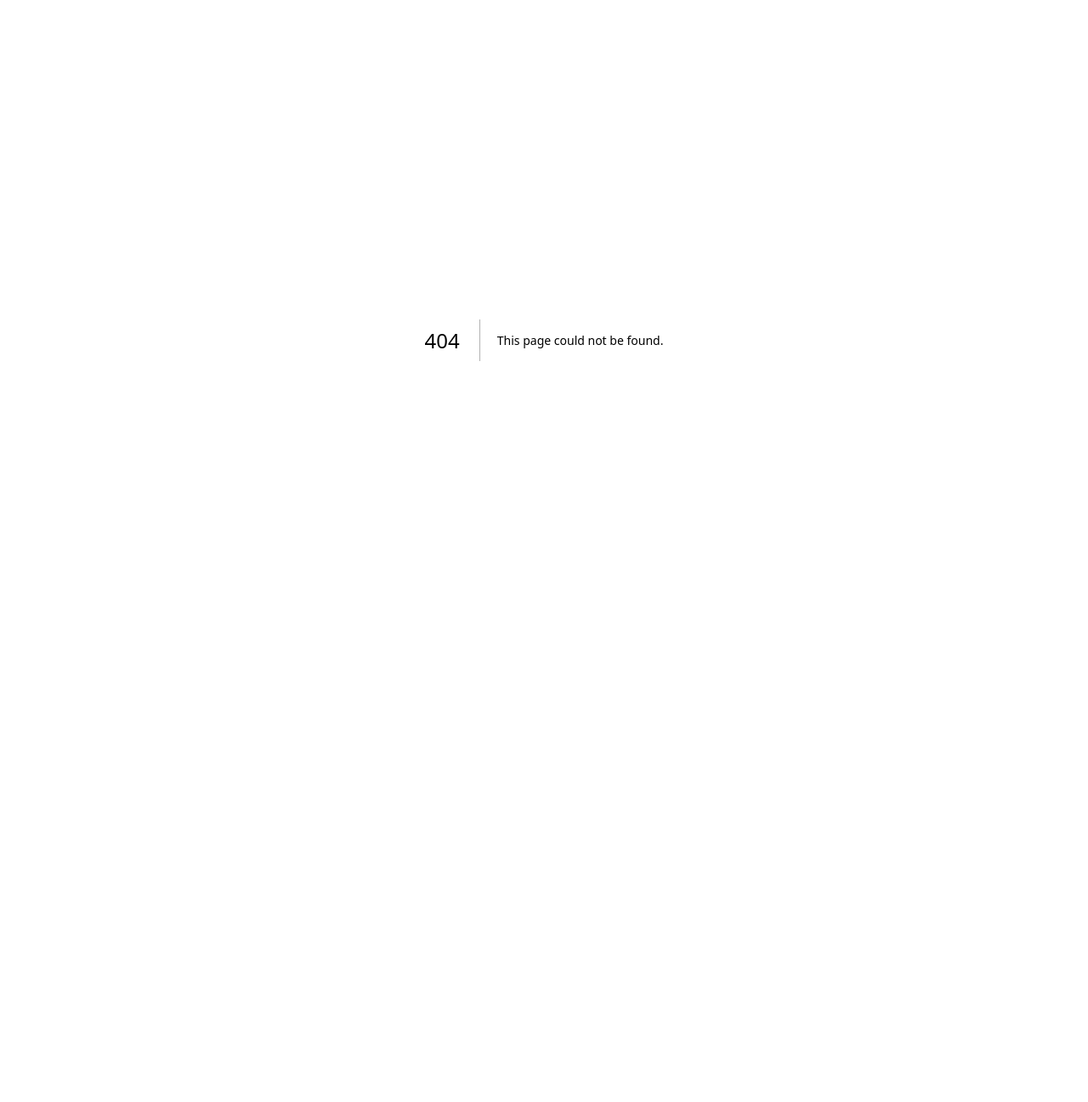
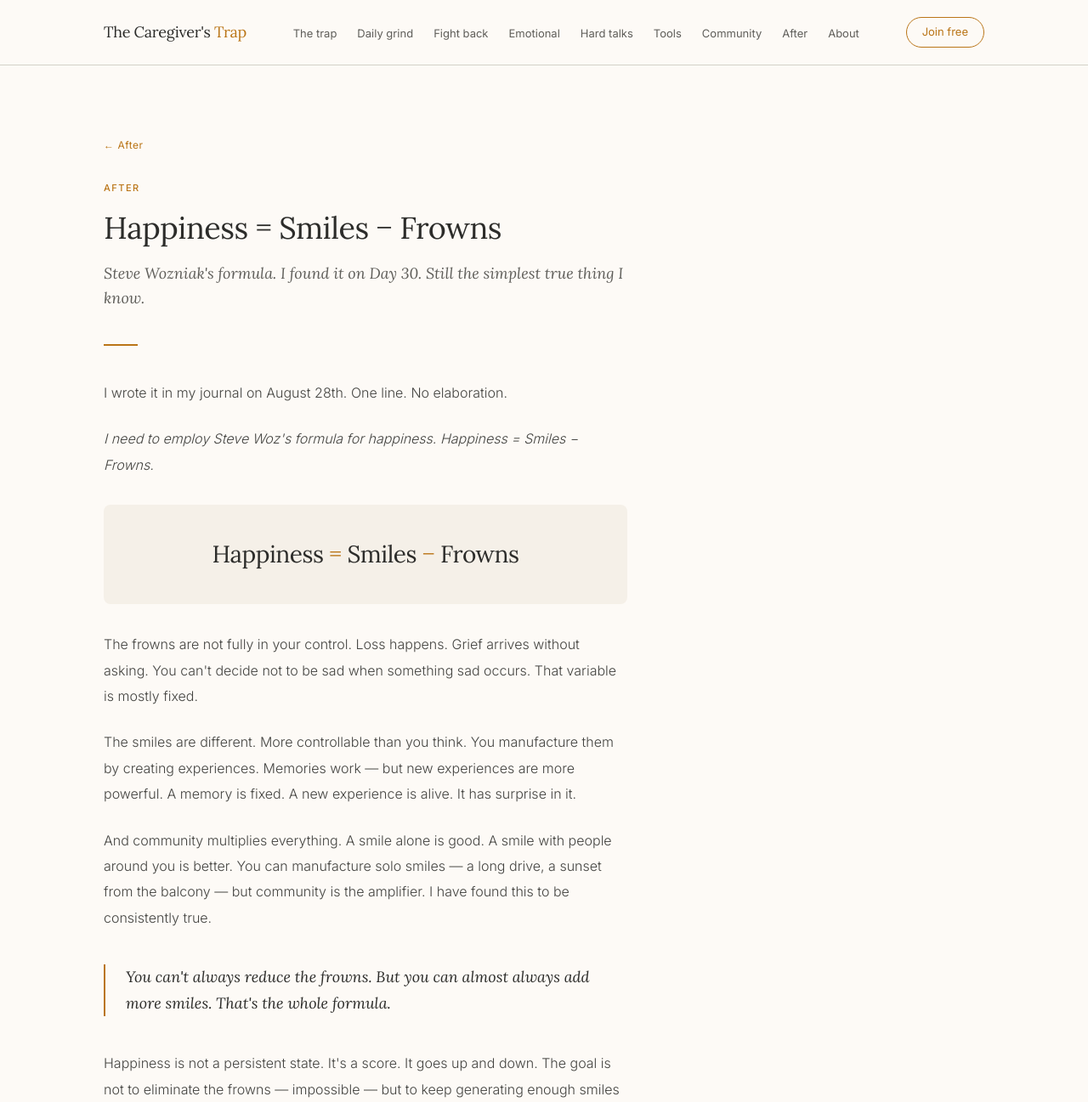
Before and after one commit to caseywsj/caregivertrap, a Next.js app: page /after/happiness-smiles-frowns in a window 1280 px wide. Before the commit this address had no page. Shown: the top 1297 px of the page at 85% size. Before the commit the page ends 800 px from the top, so only its background shows below. Built offline with nearby package versions, Linux system fonts and the light colour scheme.

Commit message:
Add Happiness = Smiles minus Frowns article to After section

```diff
--- /dev/null
+++ b/app/after/happiness-smiles-frowns/page.tsx
@@ -0,0 +1,109 @@
+"use client";
+import Nav from "../../../components/Nav";
+import Footer from "../../../components/Footer";
+import JoinCTA from "../../../components/JoinCTA";
+
+export default function HappinessSmilesFroms() {
+  return (
+    <main style={{ fontFamily: "'Inter', sans-serif", background: "#FDFAF6", color: "#2C2C2A", minHeight: "100vh" }}>
+      <Nav />
+      <div style={{ maxWidth: "1100px", margin: "0 auto" }}>
+        <article style={{ padding: "5rem 2rem 3rem", maxWidth: "680px" }}>
+
+          <div style={{ marginBottom: "2rem" }}>
+            <a href="/after" style={{ fontSize: "12px", color: "#BA7517", textDecoration: "none", letterSpacing: "0.5px" }}>
+              ← After
+            </a>
+          </div>
+
+          <p style={{ fontSize: "11px", letterSpacing: "1.5px", textTransform: "uppercase" as const, color: "#BA7517", marginBottom: "1rem", fontWeight: 500 }}>
+            After
+          </p>
+
+          <h1 style={{ fontFamily: "'Lora', serif", fontSize: "clamp(26px, 4vw, 36px)", fontWeight: 400, lineHeight: 1.3, letterSpacing: "-0.5px", marginBottom: "1rem", color: "#2C2C2A" }}>
+            Happiness = Smiles − Frowns
+          </h1>
+
+          <p style={{ fontFamily: "'Lora', serif", fontSize: "18px", fontStyle: "italic", color: "#5F5E5A", lineHeight: 1.6, marginBottom: "2.5rem" }}>
+            Steve Wozniak&apos;s formula. I found it on Day 30. Still the simplest true thing I know.
+          </p>
+
+          <div style={{ width: "40px", height: "1.5px", background: "#BA7517", marginBottom: "2.5rem" }} />
+
+          <div style={{ fontSize: "16px", lineHeight: 1.9, color: "#444441", fontWeight: 300 }}>
+
+            <p style={{ marginBottom: "1.5rem" }}>
+              I wrote it in my journal on August 28th. One line. No elaboration.
+            </p>
+
+            <p style={{ marginBottom: "1.5rem", fontStyle: "italic" }}>
+              I need to employ Steve Woz&apos;s formula for happiness. Happiness = Smiles − Frowns.
+            </p>
+
+            <div style={{ fontFamily: "'Lora', serif", fontSize: "28px", fontWeight: 400, color: "#2C2C2A", textAlign: "center" as const, padding: "2rem", background: "#F5F0E8", borderRadius: "8px", margin: "2rem 0", letterSpacing: "-0.5px" }}>
+              Happiness <span style={{ color: "#BA7517" }}>=</span> Smiles <span style={{ color: "#BA7517" }}>−</span> Frowns
+            </div>
+
+            <p style={{ marginBottom: "1.5rem" }}>
+              The frowns are not fully in your control. Loss happens. Grief arrives without asking. You can&apos;t decide not to be sad when something sad occurs. That variable is mostly fixed.
+            </p>
+
+            <p style={{ marginBottom: "1.5rem" }}>
+              The smiles are different. More controllable than you think. You manufacture them by creating experiences. Memories work — but new experiences are more powerful. A memory is fixed. A new experience is alive. It has surprise in it.
+            </p>
+
+            <p style={{ marginBottom: "1.5rem" }}>
+              And community multiplies everything. A smile alone is good. A smile with people around you is better. You can manufacture solo smiles — a long drive, a sunset from the balcony — but community is the amplifier. I have found this to be consistently true.
+            </p>
+
+            <blockquote style={{ fontFamily: "'Lora', serif", fontSize: "18px", fontStyle: "italic", lineHeight: 1.7, color: "#2C2C2A", paddingLeft: "1.5rem", borderLeft: "2px solid #BA7517", margin: "2.5rem 0" }}>
+              You can&apos;t always reduce the frowns. But you can almost always add more smiles. That&apos;s the whole formula.
+            </blockquote>
+
+            <p style={{ marginBottom: "1.5rem" }}>
+              Happiness is not a persistent state. It&apos;s a score. It goes up and down. The goal is not to eliminate the frowns — impossible — but to keep generating enough smiles that the balance stays positive.
+            </p>
+
+            <p style={{ marginBottom: "1.5rem" }}>
+              And the opposite of happiness is not sadness. Sadness is a feeling — it moves through you if you let it. The opposite of happiness is boredom. Boredom goes nowhere. It generates nothing. It drains you without giving anything back.
+            </p>
+
+            <p style={{ marginBottom: "1.5rem" }}>
+              There&apos;s a companion rule I keep nearby: that which angers you controls you. Anger and boredom are both energy thieves. Recognize them. Name them. Then go find a smile.
+            </p>
+
+            <p style={{ marginBottom: "1.5rem" }}>Don&apos;t be bored.</p>
+
+            <p style={{ marginBottom: "1.5rem" }}>
+              Go find something worth smiling about. Preferably with other people. Preferably something new.
+            </p>
+
+            <p style={{ marginBottom: "2.5rem" }}>Woz had it right.</p>
+
+          </div>
+
+          <div style={{ padding: "1.5rem", background: "#F5F0E8", borderRadius: "8px", marginBottom: "3rem" }}>
+            <p style={{ fontSize: "13px", color: "#5F5E5A", lineHeight: 1.7 }}>
+              <strong style={{ color: "#2C2C2A", fontWeight: 500 }}>Casey King</strong> cared for his wife Lonna for over two decades. She passed on July 29, 2025. He is writing <em>The Caregiver&apos;s Trap: A Roadmap for When the Caregiver Needs Care</em> — for other caregivers, and specifically for his son Brian.
+            </p>
+          </div>
+
+          <div style={{ borderTop: "0.5px solid #D3D1C7", paddingTop: "2rem", marginBottom: "3rem" }}>
+            <p style={{ fontSize: "11px", letterSpacing: "1.5px", textTransform: "uppercase" as const, color: "#888780", marginBottom: "1rem", fontWeight: 500 }}>
+              Continue reading
+            </p>
+            <a href="/after/the-lonely-chapter" style={{ textDecoration: "none" }}>
+              <p style={{ fontFamily: "'Lora', serif", fontSize: "18px", color: "#2C2C2A", lineHeight: 1.4, marginBottom: "0.5rem" }}>
+                The Lonely Chapter
+              </p>
+              <p style={{ fontSize: "13px", color: "#BA7517" }}>Read next →</p>
+            </a>
+          </div>
+
+        </article>
+        <JoinCTA message="You can't always reduce the frowns. But you can almost always add more smiles." />
+      </div>
+      <Footer />
+    </main>
+  );
+}
```
